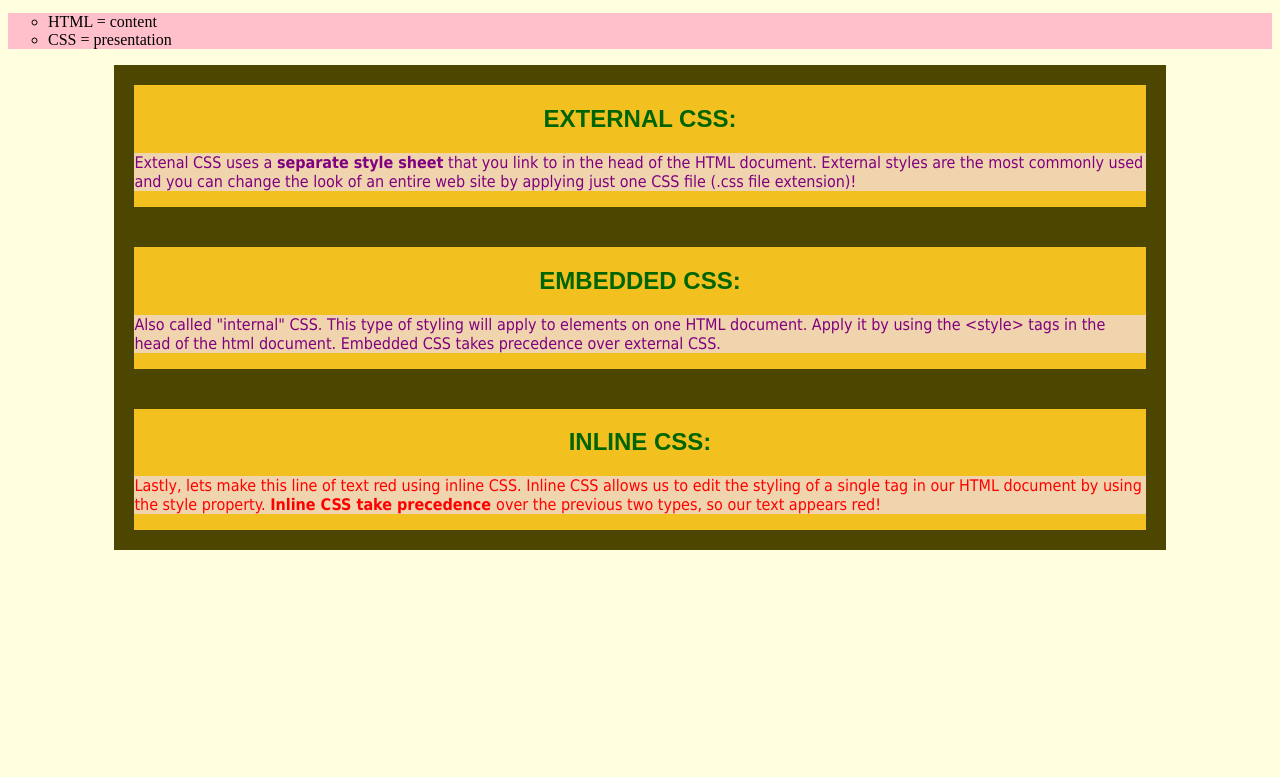
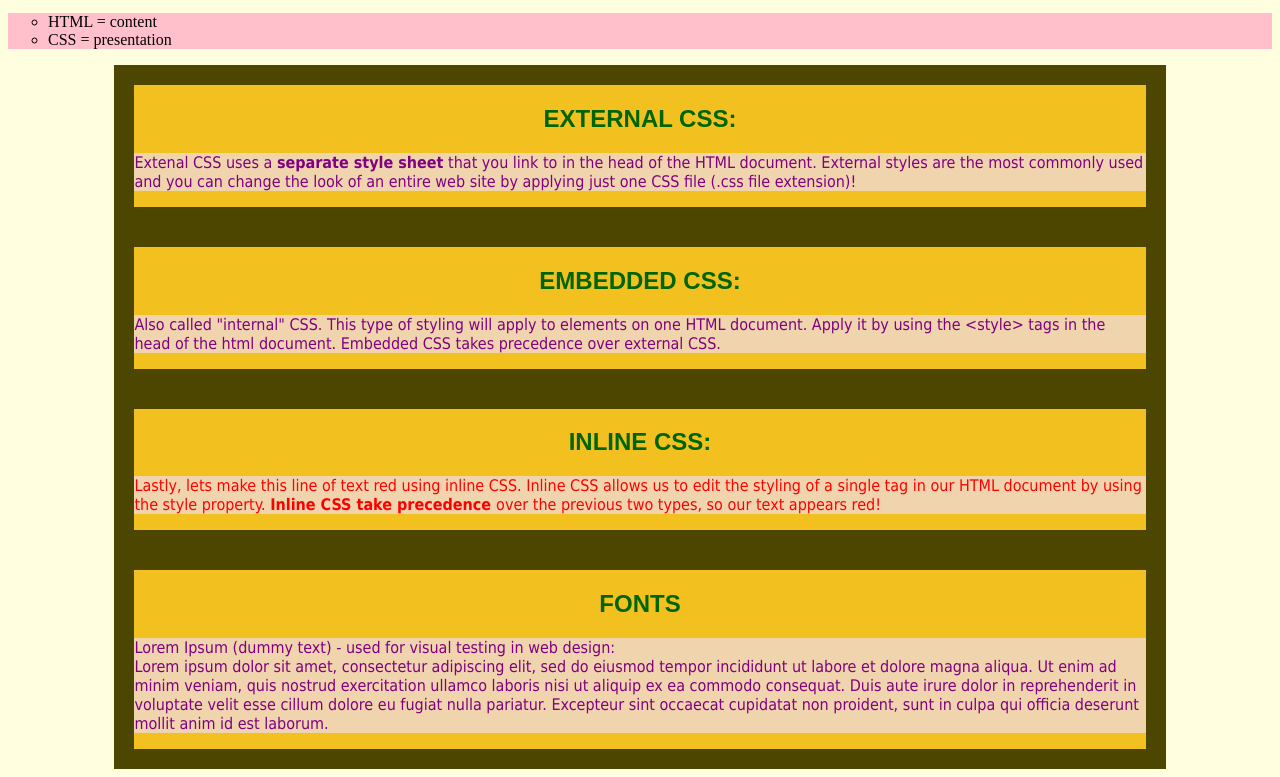
Before and after one commit to NNHSComputerScience/web-design-u2, a plain HTML site: page index.html in a window 1280 px wide. Shown: the part 102-879 px from the top of the page. Before the commit the page ends 800 px from the top, so only its background shows below. Drawn offline with Linux system fonts and the light colour scheme; a web font is replaced by a local one.

Commit message:
Update index.html

```diff
--- a/index.html
+++ b/index.html
@@ -44,5 +44,12 @@
   		<h2>INLINE CSS:</h2>
 		<p style="color:red;">Lastly, lets make this line of text red using inline CSS.  Inline CSS allows us to edit the styling of a single tag in our HTML document by using the style property.  <span style="font-weight:bold;">Inline CSS take precedence </span>over the previous two types, so our text appears red!</p>
 	</div>
+
+	<div class="section">
+		<h2>FONTS</h2>
+		<p>Lorem Ipsum (dummy text) - used for visual testing in web design: <br>
+		Lorem ipsum dolor sit amet, consectetur adipiscing elit, sed do eiusmod tempor incididunt ut labore et dolore magna aliqua. Ut enim ad minim veniam, quis nostrud exercitation ullamco laboris nisi ut aliquip ex ea commodo consequat. Duis aute irure dolor in reprehenderit in voluptate velit esse cillum dolore eu fugiat nulla pariatur. Excepteur sint occaecat cupidatat non proident, sunt in culpa qui officia deserunt mollit anim id est laborum.
+		</p>
+	<div>
 </body>
 </html>
```
